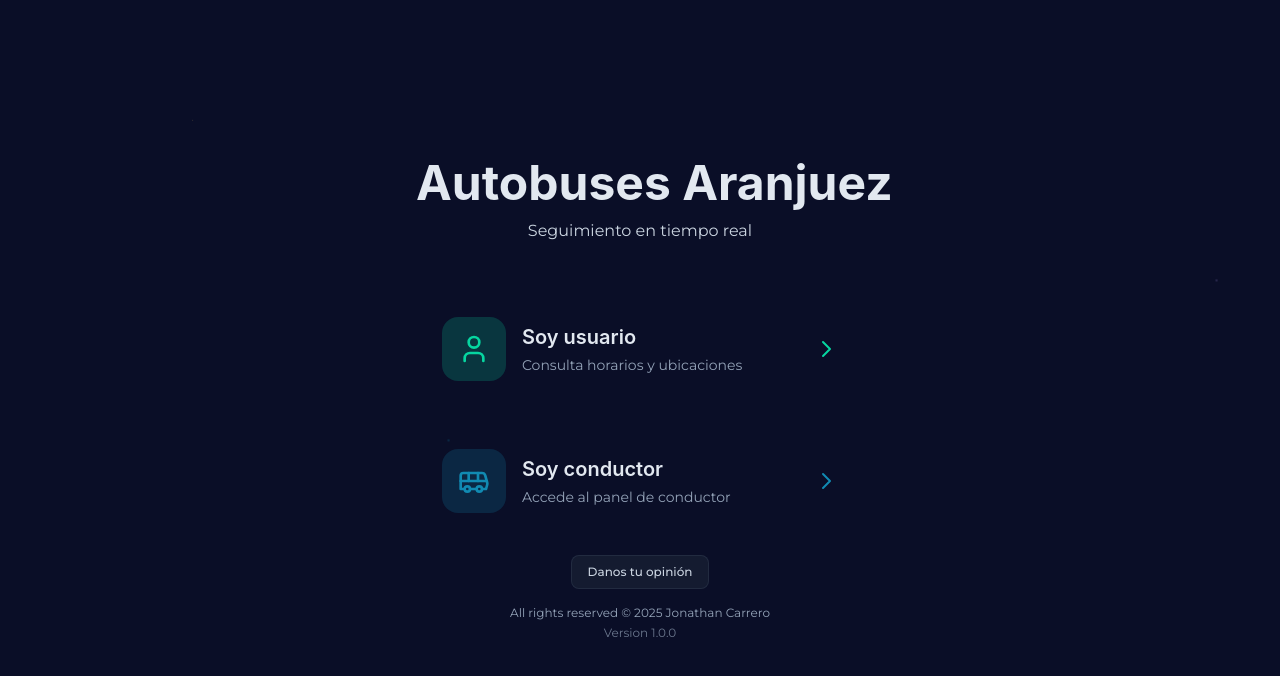
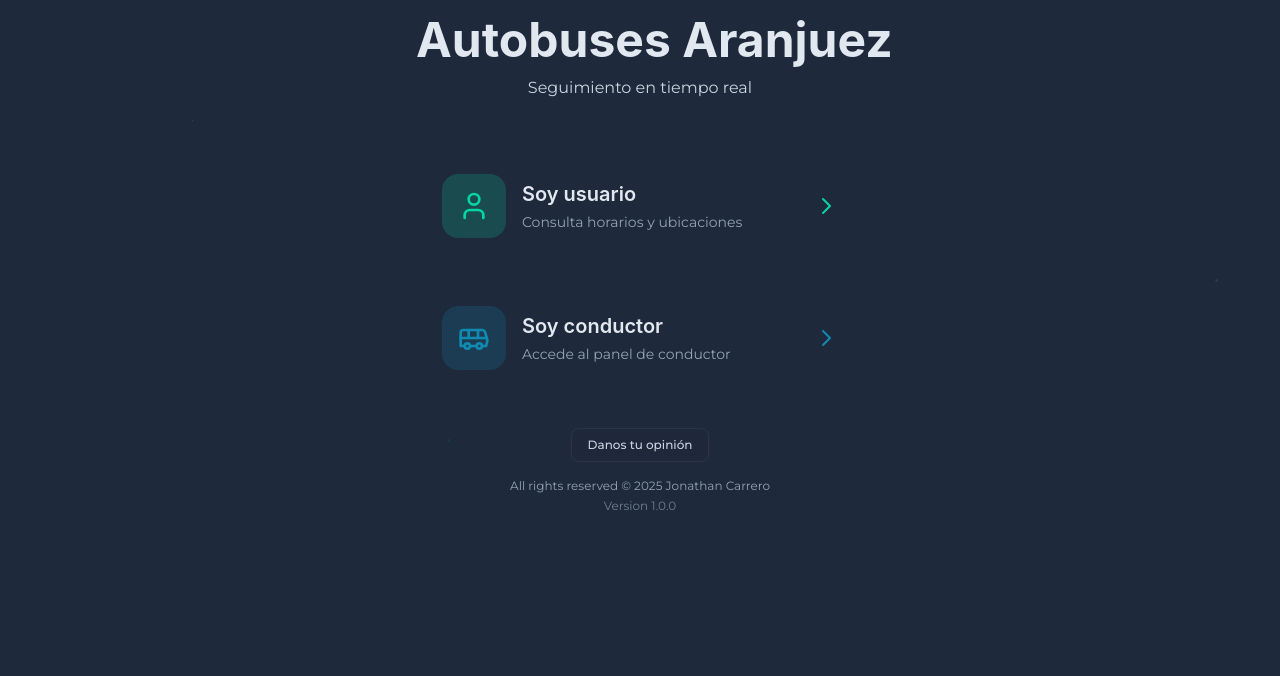
Before and after one commit to Joncarre/aplicacion-de-seguimiento, a Next.js app in the folder frontend/: page / in a window 1280 px wide. Shown: the top 676 px of the page. Built offline with nearby package versions, Linux system fonts and the light colour scheme.

Commit message:
Mejoras de estilo: efecto hover persistente, ajustes de márgenes, alineación vertical, colores actualizados

```diff
--- a/frontend/app/conductor/page.tsx
+++ b/frontend/app/conductor/page.tsx
@@ -60,7 +60,7 @@ export default function ConductorAuthPage() {
   };
 
   return (
-    <main className="min-h-screen flex items-center justify-center p-4 relative z-10">
+    <main className="min-h-screen flex justify-center p-4 relative z-10">
       <div className="w-full max-w-md animate-fadeIn">
         {/* Botón volver */}
         <div className="mb-6">
--- a/frontend/app/contacto/page.tsx
+++ b/frontend/app/contacto/page.tsx
@@ -5,7 +5,7 @@ import BackButton from '@/components/ui/BackButton';
 
 export default function ContactoPage() {
     return (
-        <div className="min-h-screen bg-gradient-to-br from-slate-900 via-slate-800 to-slate-900 flex items-center justify-center p-4">
+        <div className="min-h-screen bg-gradient-to-br from-slate-900 via-slate-800 to-slate-900 flex justify-center p-4">
             <div className="max-w-2xl w-full">
                 {/* Botón de volver */}
                 <div className="mb-6">
--- a/frontend/app/globals.css
+++ b/frontend/app/globals.css
@@ -13,7 +13,7 @@
   --line-1-light: #ff6b8a;
   --line-1-glow: rgba(239, 71, 111, 0.5);
 
-  --line-2: #ffd166;
+  --line-2: #ffb870;
   --line-2-dark: #f5c24d;
   --line-2-light: #ffe699;
   --line-2-glow: rgba(255, 209, 102, 0.5);
@@ -34,7 +34,7 @@
   --line-5-glow: rgba(153, 132, 212, 0.5);
 
   /* Fondos oscuros con gradientes sutiles */
-  --bg-primary: #0a0e27;
+  --bg-primary: #1e293b;
   --bg-secondary: #131729;
   --bg-tertiary: #1a1f3a;
   --bg-card: #0f1420;
@@ -113,10 +113,13 @@ body::before {
 }
 
 @keyframes sparkle {
-  0%, 100% {
+
+  0%,
+  100% {
     opacity: 0.5;
     background-position: 0% 0%;
   }
+
   50% {
     opacity: 0.8;
     background-position: 100% 100%;
@@ -124,7 +127,12 @@ body::before {
 }
 
 /* Tipografía */
-h1, h2, h3, h4, h5, h6 {
+h1,
+h2,
+h3,
+h4,
+h5,
+h6 {
   font-family: 'Poppins', 'Inter', sans-serif;
   font-weight: 600;
 }
@@ -155,6 +163,7 @@ h1, h2, h3, h4, h5, h6 {
     opacity: 0;
     transform: translateY(10px);
   }
+
   to {
     opacity: 1;
     transform: translateY(0);
@@ -166,6 +175,7 @@ h1, h2, h3, h4, h5, h6 {
     opacity: 0;
     transform: translateX(-20px);
   }
+
   to {
     opacity: 1;
     transform: translateX(0);
@@ -173,9 +183,12 @@ h1, h2, h3, h4, h5, h6 {
 }
 
 @keyframes pulse-slow {
-  0%, 100% {
+
+  0%,
+  100% {
     opacity: 1;
   }
+
   50% {
     opacity: 0.7;
   }
@@ -233,12 +246,17 @@ h1, h2, h3, h4, h5, h6 {
 }
 
 /* Transiciones suaves globales */
-a, button, input, select, textarea {
+a,
+button,
+input,
+select,
+textarea {
   transition: all 0.2s ease-in-out;
 }
 
 /* Prevenir zoom en inputs en iOS */
 @media screen and (max-width: 768px) {
+
   input[type="text"],
   input[type="number"],
   input[type="email"],
@@ -268,15 +286,23 @@ a, button, input, select, textarea {
 }
 
 @keyframes spin {
-  0% { transform: rotate(0deg); }
-  100% { transform: rotate(360deg); }
+  0% {
+    transform: rotate(0deg);
+  }
+
+  100% {
+    transform: rotate(360deg);
+  }
 }
 
 /* Animaciones adicionales para efectos neón */
 @keyframes neon-pulse {
-  0%, 100% {
+
+  0%,
+  100% {
     box-shadow: 0 0 5px var(--accent-glow), 0 0 10px var(--accent-glow);
   }
+
   50% {
     box-shadow: 0 0 10px var(--accent-glow), 0 0 20px var(--accent-glow), 0 0 30px var(--accent-glow);
   }
--- a/frontend/app/page.tsx
+++ b/frontend/app/page.tsx
@@ -7,57 +7,21 @@ import Card from '@/components/ui/Card';
 
 export default function HomePage() {
   return (
-    <main className="min-h-screen flex items-center justify-center p-4 relative z-10">
+    <main className="min-h-screen flex justify-center p-4 relative z-10">
       <style jsx>{`
-        @keyframes border-glow {
-          0% {
-            border-color: transparent;
-            box-shadow: 0 0 0 rgba(6, 214, 160, 0);
-          }
-          25% {
-            border-color: rgba(6, 214, 160, 0.3);
-            box-shadow: 0 0 10px rgba(6, 214, 160, 0.3);
-          }
-          50% {
-            border-color: rgba(6, 214, 160, 0.8);
-            box-shadow: 0 0 20px rgba(6, 214, 160, 0.5);
-          }
-          75% {
-            border-color: rgba(6, 214, 160, 0.3);
-            box-shadow: 0 0 10px rgba(6, 214, 160, 0.3);
-          }
-          100% {
-            border-color: transparent;
-            box-shadow: 0 0 0 rgba(6, 214, 160, 0);
-          }
+        .hover-border-glow {
+          transition: border-color 0.3s ease, box-shadow 0.3s ease;
         }
         .hover-border-glow:hover {
-          animation: border-glow 0.6s ease-in-out 1;
+          border-color: rgba(6, 214, 160, 0.8);
+          box-shadow: 0 0 20px rgba(6, 214, 160, 0.5);
         }
-        @keyframes border-glow-blue {
-          0% {
-            border-color: transparent;
-            box-shadow: 0 0 0 rgba(17, 138, 178, 0);
-          }
-          25% {
-            border-color: rgba(17, 138, 178, 0.3);
-            box-shadow: 0 0 10px rgba(17, 138, 178, 0.3);
-          }
-          50% {
-            border-color: rgba(17, 138, 178, 0.8);
-            box-shadow: 0 0 20px rgba(17, 138, 178, 0.5);
-          }
-          75% {
-            border-color: rgba(17, 138, 178, 0.3);
-            box-shadow: 0 0 10px rgba(17, 138, 178, 0.3);
-          }
-          100% {
-            border-color: transparent;
-            box-shadow: 0 0 0 rgba(17, 138, 178, 0);
-          }
+        .hover-border-glow-blue {
+          transition: border-color 0.3s ease, box-shadow 0.3s ease;
         }
         .hover-border-glow-blue:hover {
-          animation: border-glow-blue 0.6s ease-in-out 1;
+          border-color: rgba(17, 138, 178, 0.8);
+          box-shadow: 0 0 20px rgba(17, 138, 178, 0.5);
         }
       `}</style>
       <div className="w-full max-w-md animate-fadeIn">
@@ -143,7 +107,7 @@ export default function HomePage() {
         </div>
 
         {/* Footer con estilo oscuro */}
-        <div className="mt-4 text-center">
+        <div className="mt-8 text-center">
           {/* Botón de feedback */}
           <Link
             href="/contacto"
--- a/frontend/app/usuario/page.tsx
+++ b/frontend/app/usuario/page.tsx
@@ -505,7 +505,7 @@ export default function UsuarioPage() {
           position: relative;
           border-radius: 8px;
           padding: 16px 16px;
-          color: #0a0e27;
+          color: #ffffff;
           font-weight: 700;
           text-transform: none;
           font-size: 0.9rem;
--- a/frontend/tailwind.config.js
+++ b/frontend/tailwind.config.js
@@ -16,7 +16,7 @@ module.exports = {
             light: '#ff6b8a',
           },
           2: {
-            DEFAULT: '#ffa654',
+            DEFAULT: '#ffb870',
             dark: '#cc6600',
             light: '#ffa033',
           },
@@ -39,7 +39,7 @@ module.exports = {
         // Fondos oscuros
         dark: {
           bg: {
-            primary: '#0a0e27',
+            primary: '#1e293b',
             secondary: '#131729',
             tertiary: '#1a1f3a',
             card: '#0f1420',
@@ -63,7 +63,7 @@ module.exports = {
         neon: {
           green: '#06d6a0',
           blue: '#118ab2',
-          orange: '#ffa654',
+          orange: '#ffb870',
           pink: '#ef476f',
           purple: '#9984d4',
         },
```
